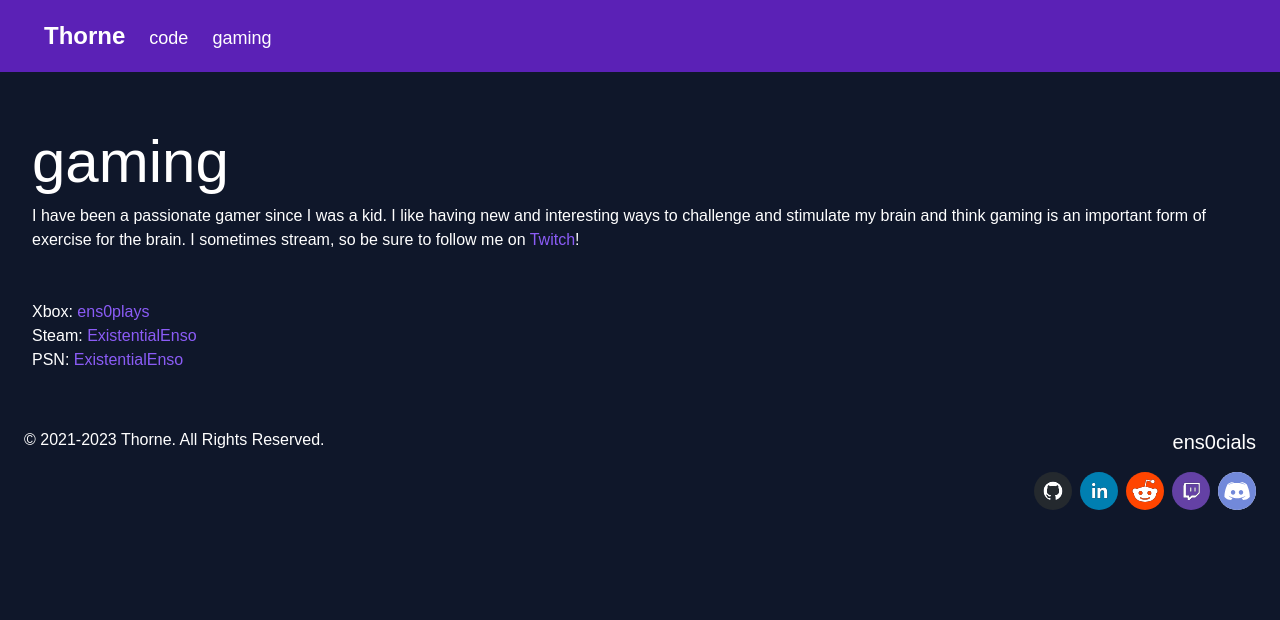
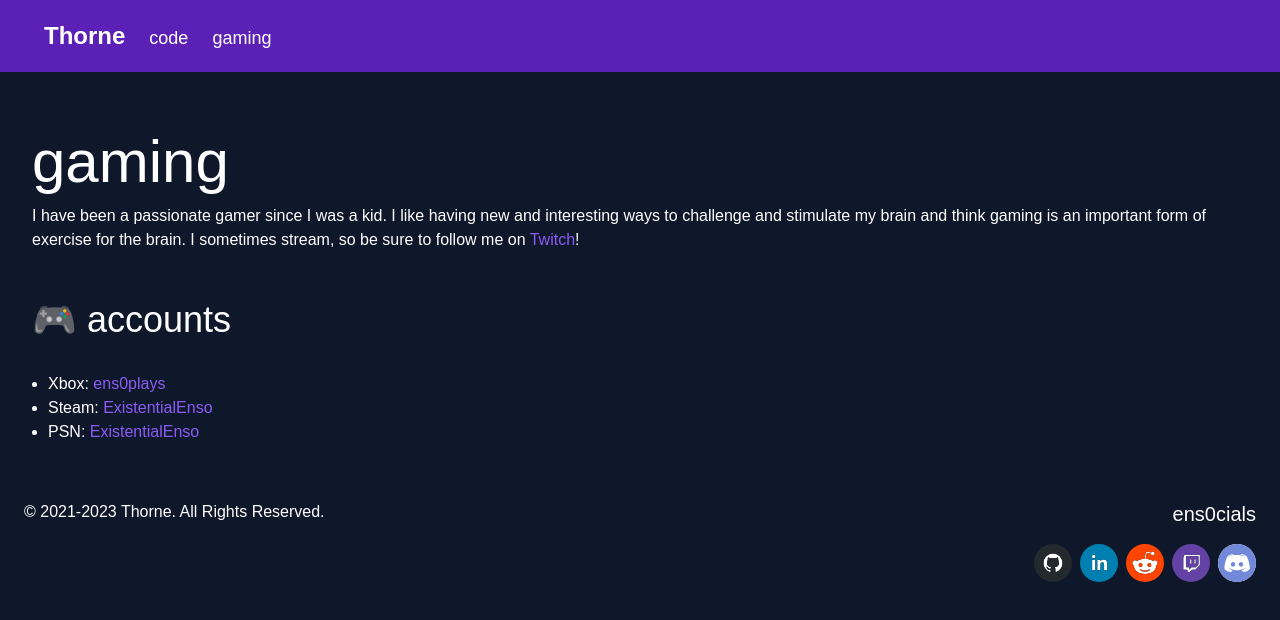
Before and after one commit to ExistentialEnso/ens0-me, a Next.js app: page /gaming in a window 1280 px wide. Shown: the top 620 px of the page. Built offline with nearby package versions, Linux system fonts and the light colour scheme; a web font is replaced by a local one.

Commit message:
Polish gaming page

```diff
--- a/src/app/gaming/page.tsx
+++ b/src/app/gaming/page.tsx
@@ -1,6 +1,7 @@
 import Link from '../components/Link'
 import Heading from '../components/Heading'
 import type { Metadata } from 'next'
+import Head from 'next/head'
 
 export const metadata: Metadata = {
   title: 'Thorne | gaming',
@@ -16,7 +17,9 @@ export default function Gaming() {
             I have been a passionate gamer since I was a kid. I like having new and interesting ways to challenge and stimulate my brain and think gaming is an important form of exercise for the brain. I sometimes stream, so be sure to follow me on <Link href="https://twitch.tv/ens0plays">Twitch</Link>!
         </p>
 
-        <ul>
+        <Heading size={2}>🎮 accounts</Heading>
+
+        <ul className="list-disc ml-4">
             <li>Xbox: <Link href="https://www.trueachievements.com/gamer/ens0plays">ens0plays</Link></li>
             <li>Steam: <Link href="https://steamcommunity.com/id/existentialenso/">ExistentialEnso</Link></li>
             <li>PSN: <Link href="https://www.truetrophies.com/gamer/ExistentialEnso">ExistentialEnso</Link></li>
```
